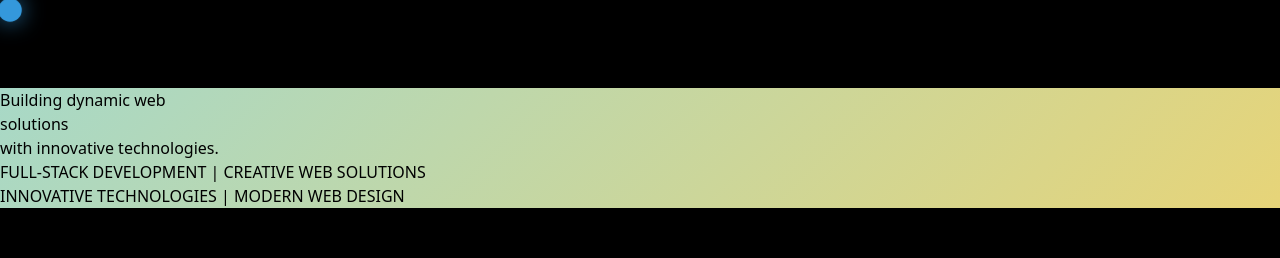
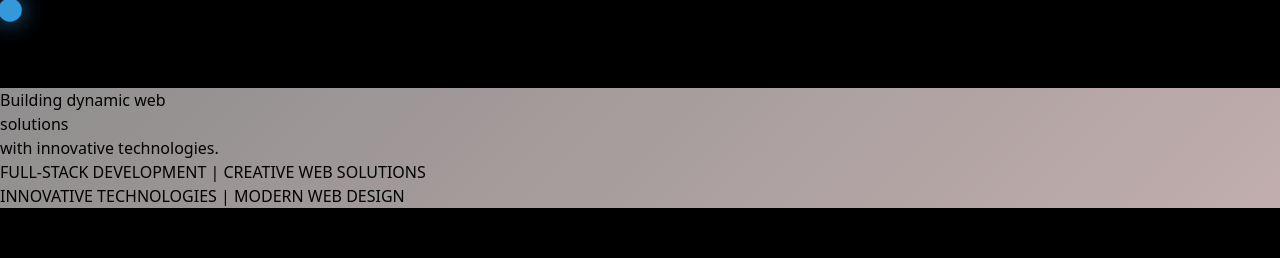
Before and after one commit to abhishekkumar-coding/abhiPS, a React (Vite) app: page / in a window 1280 px wide. Shown: the top 258 px of the page. Built offline with nearby package versions, Linux system fonts and the light colour scheme; no server answers.

Commit message:
first commit

```diff
--- a/package.json
+++ b/package.json
@@ -7,7 +7,8 @@
     "dev": "vite",
     "build": "vite build",
     "lint": "eslint .",
-    "preview": "vite preview"
+    "preview": "vite preview",
+    "start": "vite"
   },
   "dependencies": {
     "@gsap/react": "^2.1.1",
--- a/src/components/Header.jsx
+++ b/src/components/Header.jsx
@@ -9,9 +9,11 @@ function Header() {
   };
 
   return (
-    <div className="header fixed w-[90%] flex justify-between ml-30px items-center px-6 py-4 z-10 bg-transparent ">
+    <div
+      className="header fixed top-[30px] left-[40px] right-[40px] flex justify-between items-center px-4 py-4 z-10 bg-transparent"
+    >
       {/* Logo or Title */}
-      <h1 className="text-white font-bold text-2xl md:text-3xl">
+      <h1 className="text-white font-bold text-2xl md:text-[4vw]">
         AbhiPS
       </h1>
 
--- a/src/index.css
+++ b/src/index.css
@@ -88,6 +88,8 @@ body {
     width: 84%;
     text-align: center;
     z-index: 10;
+    left : 0px;
+    right: 0px;
   }
 
   .header h1 {
--- a/src/pages/Page1.jsx
+++ b/src/pages/Page1.jsx
@@ -39,11 +39,11 @@ function Page1() {
   return (
     <div
       onMouseMove={(e) => mouseMoving(e)}
-      className="page1 mr-0 h-screen relative w-[100%] p-5"
+      className="page1 mr-0 h-screen relative w-[100%] p-4"
     >
       <div
         id="page1-in"
-        className="shadow-xl mb-60 p-20 border-gray-500 flex flex-col justify-center items-center relative shadow-gray-700 h-full w-full rounded-3xl img-container"
+        className="shadow-xl mb-60 px-[40px] border-gray-500 flex flex-col justify-center items-center relative shadow-gray-700 h-full w-full rounded-3xl img-container"
       >
         <TiltText tiltRef={tiltRef} />
         <Page1Bottom />
--- a/src/pages/Style.css
+++ b/src/pages/Style.css
@@ -3,7 +3,7 @@
 }
 
 #page1-in {
-  background: linear-gradient(135deg, #d4f1f4, #a2d9ce, #f6d365, #fda085);
+  background: linear-gradient(135deg, #b3b3b3, #8b8b8b, #cdb5b5, #7d7d7d);
   background-size: 400% 400%;
   animation: gradientAnimation 10s ease infinite;
 }
```
Also changed, not shown: 1 other file (tests, documents, lock files or other folders).
